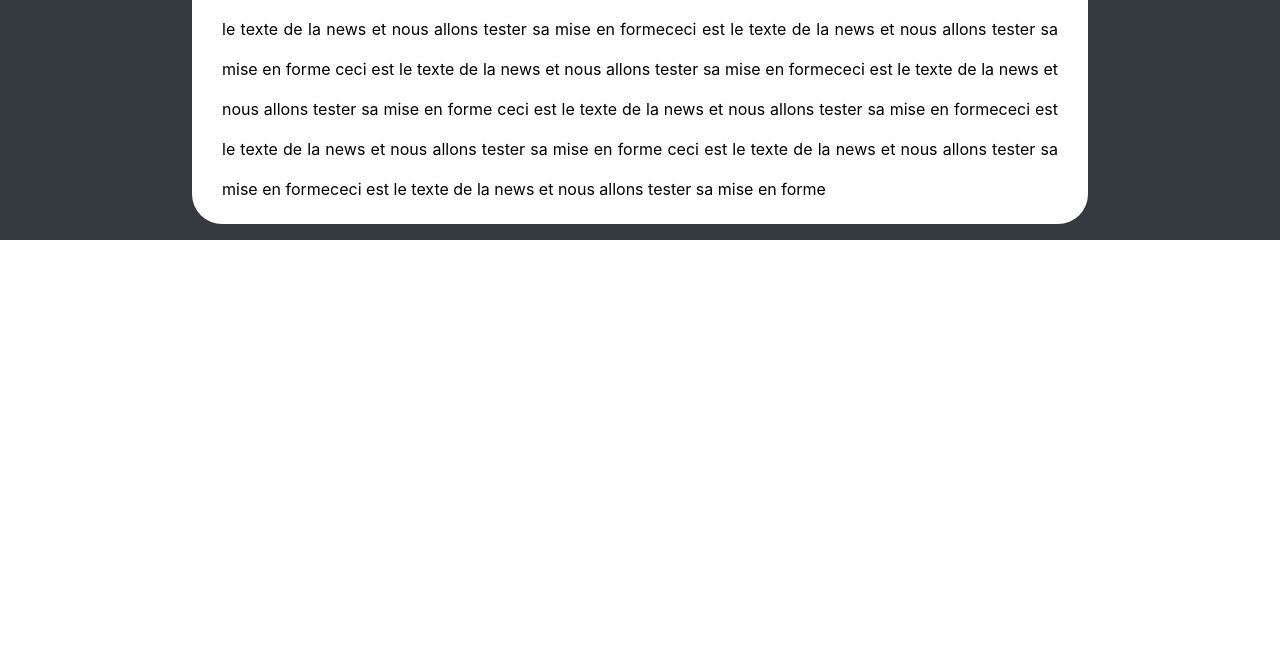
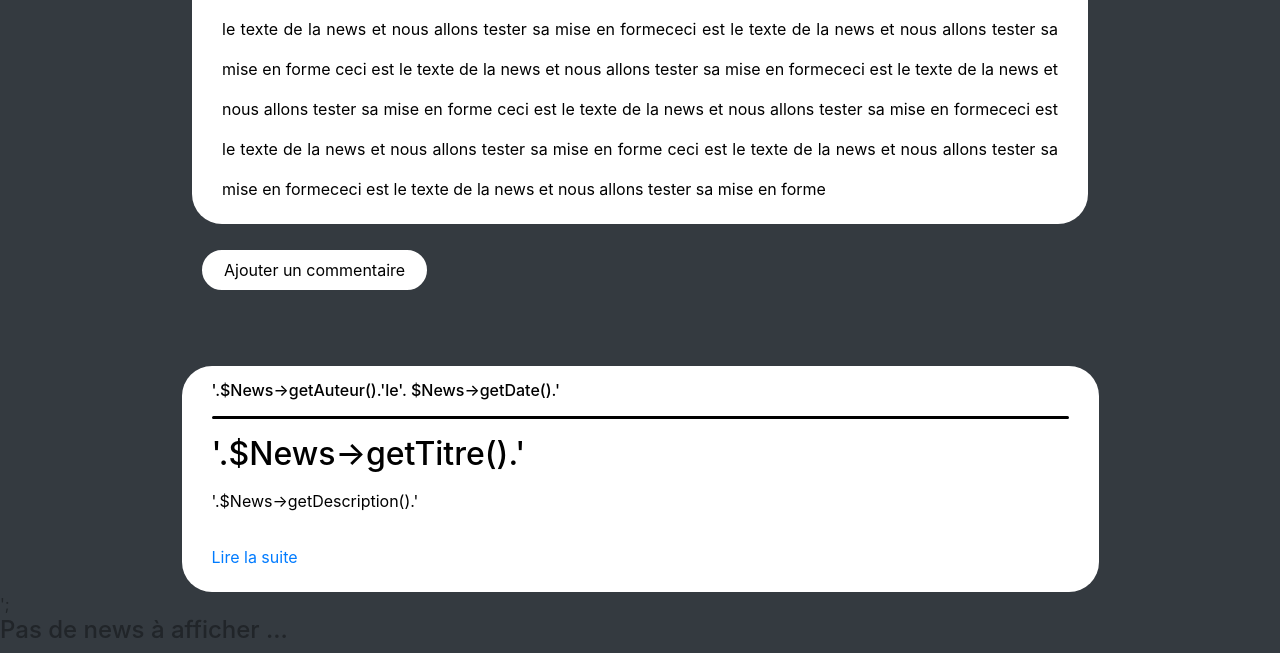
Before and after one commit to louprusak/OneBlog, a PHP site: page /views/news.php in a window 1280 px wide. Shown: the part 1254-1907 px from the top of the page. Before the commit the page ends 1494 px from the top, so only its background shows below. Run offline with PHP 8.4, Linux system fonts and the light colour scheme; some libraries are stand-ins or nearby versions.

Commit message:
Modifis vues

```diff
--- a/views/addComment.php
+++ b/views/addComment.php
@@ -12,7 +12,7 @@
 </head>
 
 <body>
-<div id="container-fluide">
+<div id="container-fluid">
     <header class="row">
         <div id="entete" class="col-xs-12 col-sm-12 col-lg-3">
             <a class="Titre"href="index.php"><p>Mon Blog</p></a>
@@ -43,9 +43,10 @@
                 <br>
                 <label for="commentaire">Votre Commentaire :</label>
                 <br>
-                <textarea name="commentaire" cols="120" rows="7" re id="commentaire"></textarea>
+                <textarea name="commentaire" cols="80%" rows="7" re id="commentaire"></textarea>
                 <br><br>
                 <input type="submit" value="Envoyer le commentaire"/>
+                <br><br><br>
             </form>
         </div>
     </div>
--- a/views/connection.php
+++ b/views/connection.php
@@ -51,6 +51,7 @@
                 <input type="text" name="mdp" id="mdp">
                 <br><br><br>
                 <input type="submit" value="Se connecter">
+                <br><br><br>
             </form>
         </div>
     </div>
--- a/views/css/style.css
+++ b/views/css/style.css
@@ -10,6 +10,7 @@
     padding-left: 0;
     margin: 0;
 }
+
 
 body{
     /*background: url("/res/images/fond2.jpg") fixed;*/
--- a/views/news.php
+++ b/views/news.php
@@ -65,7 +65,48 @@
                 ceci est le texte de la news et nous allons tester sa mise en formececi est le texte de la news et nous allons tester sa mise en forme
                 ceci est le texte de la news et nous allons tester sa mise en formececi est le texte de la news et nous allons tester sa mise en forme
             </p>
+            <a class="btn" href="addComment.php">Ajouter un commentaire</a>
         </div>
+    </div>
+
+    <div id="comment-container">
+        <div class="row">
+            <div id="index-news" class="col-lg-12">
+                <div id="index-news-contenu">
+                    <h6>'.$News->getAuteur().'le'. $News->getDate().'</h6>
+                    <hr id="hr2">
+                    <h2>'.$News->getTitre().'</h2>
+
+                    <p>'.$News->getDescription().'</p>
+                    <a href="news.php">Lire la suite</a>
+                </div>
+
+            </div>
+        </div>';
+        <?php
+        if(isset($listNews)){
+            foreach ($listNews as $News) {
+                echo '
+                    <div class="row">
+                        <div id="index-news" class="col-lg-12">
+                            <div id="index-news-contenu">
+                                <h6>'.$News->getAuteur().'le'. $News->getDate().'</h6>
+                                <hr id="hr2">
+                                <h2>'.$News->getTitre().'</h2>
+
+                                <p>'.$News->getDescription().'</p>
+                                <a href="news.php">Lire la suite</a>
+                            </div>
+
+                        </div>
+                    </div>';
+            }
+        }
+        else{
+            echo "<h4 id='white'>Pas de news à afficher ...</h4>";
+        }
+        ?>
+
     </div>
 
 
--- a/views/register.php
+++ b/views/register.php
@@ -51,6 +51,7 @@
                 <input type="text" name="mdp" id="mdp">
                 <br><br><br>
                 <input type="submit" value="S'inscrire">
+                <br><br><br>
             </form>
         </div>
     </div>
```
Also changed, not shown: views/index.php (+10 -3 lines), views/search.php (+5 -5 lines).
